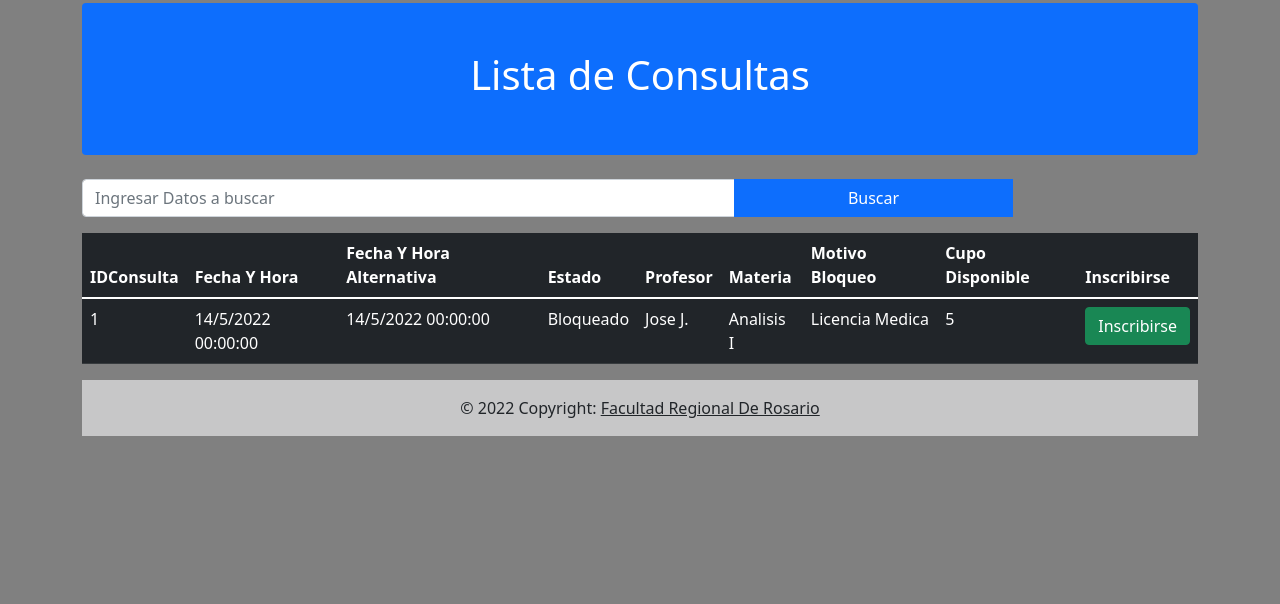
After one commit to GermanPachec0/EntornosGraficosTPFinal, a PHP site: page /ListadoConsultasVisitante.php in a window 1280 px wide. The commit adds this page. Shown: the part 125-729 px from the top of the page. Run offline with PHP 8.4, Linux system fonts and the light colour scheme.

Commit message:
bocetos_terminados

```diff
--- a/Vistas/AltaModificacionUsuario.php
+++ b/Vistas/AltaUsuario.php
@@ -1,7 +1,7 @@
 <?php include("menu.php"); ?>
-<div class="mt-4 p-5 bg-primary text-white rounded">
-            <h1>Alta Usuario</h1>
-            <p>Lorem ipsum...</p>
+<div class="mt-4 p-5 bg-primary text-white rounded" style="text-align: center;">
+            <h1>Alta Usuarios</h1>
+            <p></p>
           </div><br>
 
     <form>
--- a/Vistas/ConsultaAlumnos.php
+++ b/Vistas/ConsultaAlumnos.php
@@ -1,4 +1,4 @@
-<?php include ("menuAlumno.php"); ?>
+<?php include ("menu.php"); ?>
           <div class="mt-4 p-5 bg-primary text-white rounded">
             <h1>Lista de Consultas</h1>
           </div><br>
--- /dev/null
+++ b/Vistas/ListadoConsultasVisitante.php
@@ -0,0 +1,46 @@
+<?php include ("menu.php"); ?>
+          <div class="mt-4 p-5 bg-primary text-white rounded" style="text-align: center;">
+            <h1>Lista de Consultas</h1>
+          </div><br>
+          <div class="input-group mb-3">
+            <input type="text" class="form-control" placeholder="Ingresar Datos a buscar">
+            <button class="btn btn-primary col-3" type="button">Buscar</button>
+            <div class="col-2"></div>
+
+          </div>
+          <table class="table table-dark">
+            <thead>
+              <tr>
+                <th>IDConsulta</th>
+                <th>Fecha Y Hora</th>
+                <th>Fecha Y Hora Alternativa</th>
+                <th>Estado</th>
+                <th>Profesor</th>
+                <th>Materia</th>
+                <th>Motivo Bloqueo</th>
+                <th>Cupo Disponible</th>
+                <th>Inscribirse</th>
+              </tr>
+            </thead>
+            <tbody>
+              <tr>
+                <td>1</td>
+                <td>14/5/2022 00:00:00</td>
+                <td>14/5/2022 00:00:00</td>
+                <td>Bloqueado</td>
+                <td>Jose J.</td>
+                <td>Analisis I</td>
+                <td>Licencia Medica</td>
+                <td>5</td>
+                <td>
+                  <button class="btn btn-success" type="button">Inscribirse</button>
+                </td>
+              </tr>
+
+
+            </tbody>
+          </table>
+         <?php include ("footer.php"); ?>
+
+</body>
+</html>
--- a/Vistas/ListadoUsuarios.php
+++ b/Vistas/ListadoUsuarios.php
@@ -1,6 +1,6 @@
 <?php include("menu.php"); ?>
-    <div class="mt-4 p-5 bg-primary text-white rounded">
-            <h1>Lista De Usuario</h1>
+    <div class="mt-4 p-5 bg-primary text-white rounded " style="text-align: center;">
+            <h1>Listado De Usuarios</h1>
           </div><br>
           <div class="input-group mb-3">
             <input type="text" class="form-control" placeholder="Ingresar Datos a buscar">
--- a/Vistas/ModificarUsuario.php
+++ b/Vistas/ModificarUsuario.php
@@ -1,7 +1,7 @@
 <?php include("menu.php"); ?>
-<div class="mt-4 p-5 bg-primary text-white rounded">
+<div class="mt-4 p-5 bg-primary text-white rounded" style="text-align: center;">
             <h1>Modificar Usuario</h1>
-            <p>Lorem ipsum...</p>
+
 </div><br>
 
     <form>
--- a/Vistas/menu.php
+++ b/Vistas/menu.php
@@ -19,8 +19,8 @@
                 <img src="https://upload.wikimedia.org/wikipedia/commons/6/67/UTN_logo.jpg" alt="Avatar Logo" style="width:100px;" class="rounded-pill" >
               </a>
             </div>
-            <li class="nav-item"><a class="nav-link" href="ConsultaAlumnos.php">Consultas alumnos</a></li>
-            <li class="nav-item"><a class="nav-link" href="consultasDocentes.php">Consultas Profesores</a></li>
-            <li class="nav-item"><a class="nav-link" href="Informacion.php">Informacion</a></li>
-            <li class="nav-item"><a class="nav-link" href="Login.php">Iniciar Sesión</a></li>
+            <li class="nav-item"><a class="nav-link" href="ListadoConsultasVisitante.php">Información</a></li>
+            <li class="nav-item"><a class="nav-link" href="ModificarUsuario.php">Consultas</a></li>
+            <li class="nav-item"><a class="nav-link" href="CargaConsulta.php">Iniciar Sesión</a></li>
+
           </nav>
```
Also changed, not shown: Vistas/CargaConsulta.php (added, +29 -0 lines), Vistas/Informacion.php (+26 -20 lines), Vistas/ListadoConsultasAdmin.php (added, +44 -0 lines), Vistas/menuAlumno.php (deleted, +0 -24 lines).
